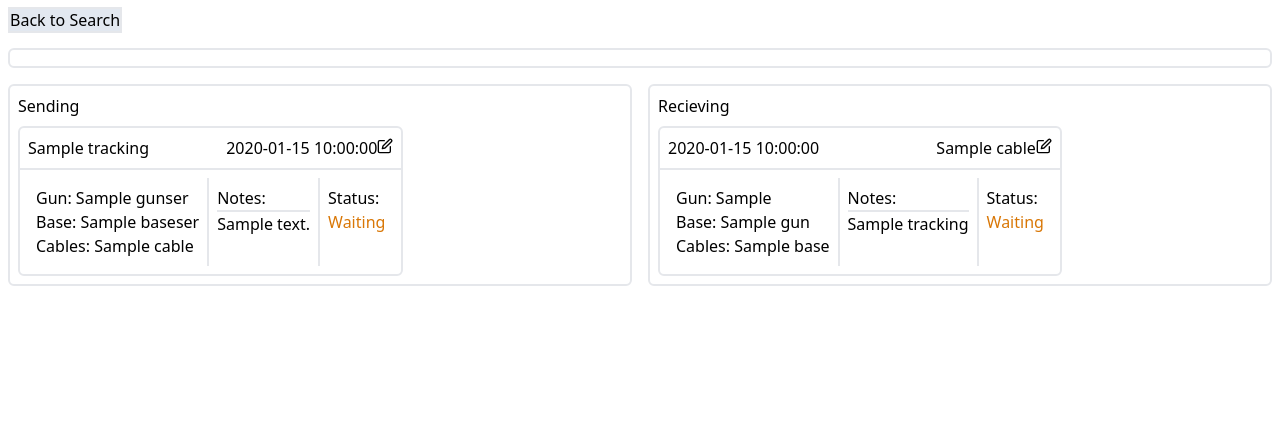
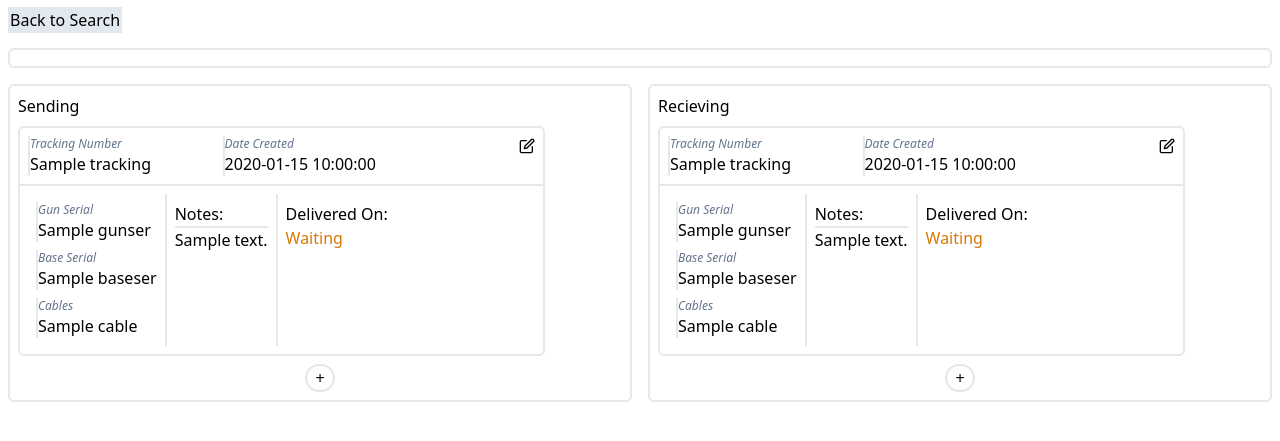
Before and after one commit to ericmargadonna/ramGunTracker, a Flask app: template ramApp/templates/tracker/incidentdetails.html in a window 1280 px wide. Shown: the part 58-499 px from the top of the page. Run offline with Flask 3, Linux system fonts and the light colour scheme; the template is opened without the code that fills it: most values are stand-ins (such as "Sample title", 1, 10 or a date in 2020); style sheets or scripts are compiled from the project's sources; some web fonts are replaced.

Commit message:
committing for backup after ubuntu system crash

```diff
--- a/ramApp/templates/tracker/components/shipmentcard.html
+++ b/ramApp/templates/tracker/components/shipmentcard.html
@@ -1,25 +1,42 @@
-{% macro shipmentcard(gunser, baseser, cable, date, tracking, notes, completed) %}
-    <div class="flex w-fit flex-col self-center border-2 rounded-md m-2">
-        <div class="flex flex-row border-b-2 p-2">
-            <p class="">{{ tracking }}</p>
-            <span class="flex-grow"></span>
-            <p class="">{{ date }}</p>
-            <a href="" class="max-h-4 max-w-4 min-h-4 min-w-4" ><button  type="button"><img src="static/images/edit.svg"></button></a>
+{% macro shipmentcard(id, gunser, baseser, cable, date, tracking, notes, completed) %}
+    <div name="cardcontainer" class="flex w-[85%] flex-col self-center border-2 rounded-md m-2">
+        <div name="cardheader" class="flex flex-row border-b-2 p-2">
+            <div name="trackingnumbersection" class="flex grow flex-col border-l-2">
+                <p class="italic text-xs font-thin text-slate-500">Tracking Number</p>
+                <p class="">{{ tracking }}</p>
+            </div>
+            <div name="datesection" class="flex grow flex-col border-l-2">
+                <p class="italic text-xs font-thin text-slate-500">Date Created</p>
+                <p class="">{{ date }}</p>
+            </div>
+            <div name="editbutton" class="flex flex-row grow justify-end">
+                <!-- {{ url_for("tracker.edit", type="shipment", id=id) }} -->
+                <a href="" class="max-h-4 max-w-4 min-h-4 min-w-4 " ><button  type="button"><img src="static/images/edit.svg"></button></a>
+            </div>
         </div>
         <div class="flex flex-row p-2">
-            <div class="border-r-2 p-2">
-                <p class="">Gun: {{ gunser }}</p>
-                <p class="">Base: {{ baseser }}</p>
-                <p class="">Cables: {{ cable }}</p>
+            <div name='itemsdetails' class="border-r-2 p-2">
+                <div name="gundetails" class="flex grow flex-col border-l-2 mb-2">
+                    <p class="italic text-xs font-thin text-slate-500">Gun Serial</p>
+                    <p class="">{{ gunser }}</p>
+                </div>
+                <div name="basedetails" class="flex grow flex-col border-l-2 mb-2">
+                    <p class="italic text-xs font-thin text-slate-500">Base Serial</p>
+                    <p class="">{{ baseser }}</p>
+                </div>
+                <div name="cabledetails" class="flex grow flex-col border-l-2">
+                    <p class="italic text-xs font-thin text-slate-500">Cables</p>
+                    <p class="">{{ cable }}</p>
+                </div>
             </div>
-            <div class="flex flex-col border-r-2 p-2">
+            <div name="notes"  class="flex flex-col border-r-2 p-2">
                 <p class="border-b-2">Notes:</p>
                 <p class="">{{ notes }}</p>
             </div>
-            <div class="flex flex-col p-2">
-                <p>Status: </p>
+            <div name="status" class="flex flex-col p-2">
+                <p>Delivered On: </p>
                 {% if completed %}
-                    <p class="text-green-700">Complete</p>
+                    <p class="text-green-700">{{ completed }}</p>
                 {% else %}
                     <p class="text-amber-600">Waiting</p>
                 {% endif %}
--- a/ramApp/templates/tracker/incidentdetails.html
+++ b/ramApp/templates/tracker/incidentdetails.html
@@ -18,13 +18,10 @@
     <div class="flex flex-row">
         <div class="flex-auto w-[50%] border-2 m-2 rounded-md">
             <h1 class="pt-2 pl-2">Sending</h1>
-            {% if send_list == [] %}
-                <div>+</div>
-
-
-            {% else %}
+            {% if send_list != [] %}
                 {% for send in send_list %}
                     {{ shipmentcard.shipmentcard(
+                                                  send["ID"],
                                                   send["GUNSER"],
                                                   send["BASESER"],
                                                   send["CABLE"],
@@ -34,22 +31,30 @@
                                                   send["COMPLETED"]) }}
                 {% endfor %}
             {% endif %}
+            <div class="width-full flex flex-row justify-center">
+            <a class="border-2 rounded-full px-2 mb-2" href="{{ url_for('tracker.createshipment', incnum=incident['INCIDENTNUM'], shiptype='sending' )}}">
+                +
+            </a></div>
         </div>
         <div class="flex-auto w-[50%] border-2 m-2 rounded-md">
             <h1 class="pt-2 pl-2">Recieving</h1>
-            {% if recv_list == [] %}
-                <div>+</div>
-            {% else %}
+            {% if recv_list != [] %}
                 {% for rec in recv_list %}
-                    {{ shipmentcard.shipmentcard(rec[""],
-                                                  rec["GUN"],
-                                                  rec["BASE"],
+                    {{ shipmentcard.shipmentcard(
+                                                  rec["ID"],
+                                                  rec["GUNSER"],
+                                                  rec["BASESER"],
                                                   rec["CABLE"],
                                                   rec["DATE"],
                                                   rec["TRACKING"],
-                                                  rec["STATUS"]) }}
+                                                  rec["NOTES"],
+                                                  rec["COMPLETED"]) }}
                 {% endfor %}
             {% endif %}
+            <div class="width-full flex flex-row justify-center">
+            <a class="border-2 rounded-full px-2 mb-2" href="{{ url_for('tracker.createshipment', incnum=incident['INCIDENTNUM'], shiptype='receiving' )}}">
+                +
+            </a></div>
         </div>
     </div>
 </section>
```
Also changed, not shown: ramApp/templates/tracker/createshipment.html (+15 -4 lines), ramApp/tracker.py (+15 -1 lines).
